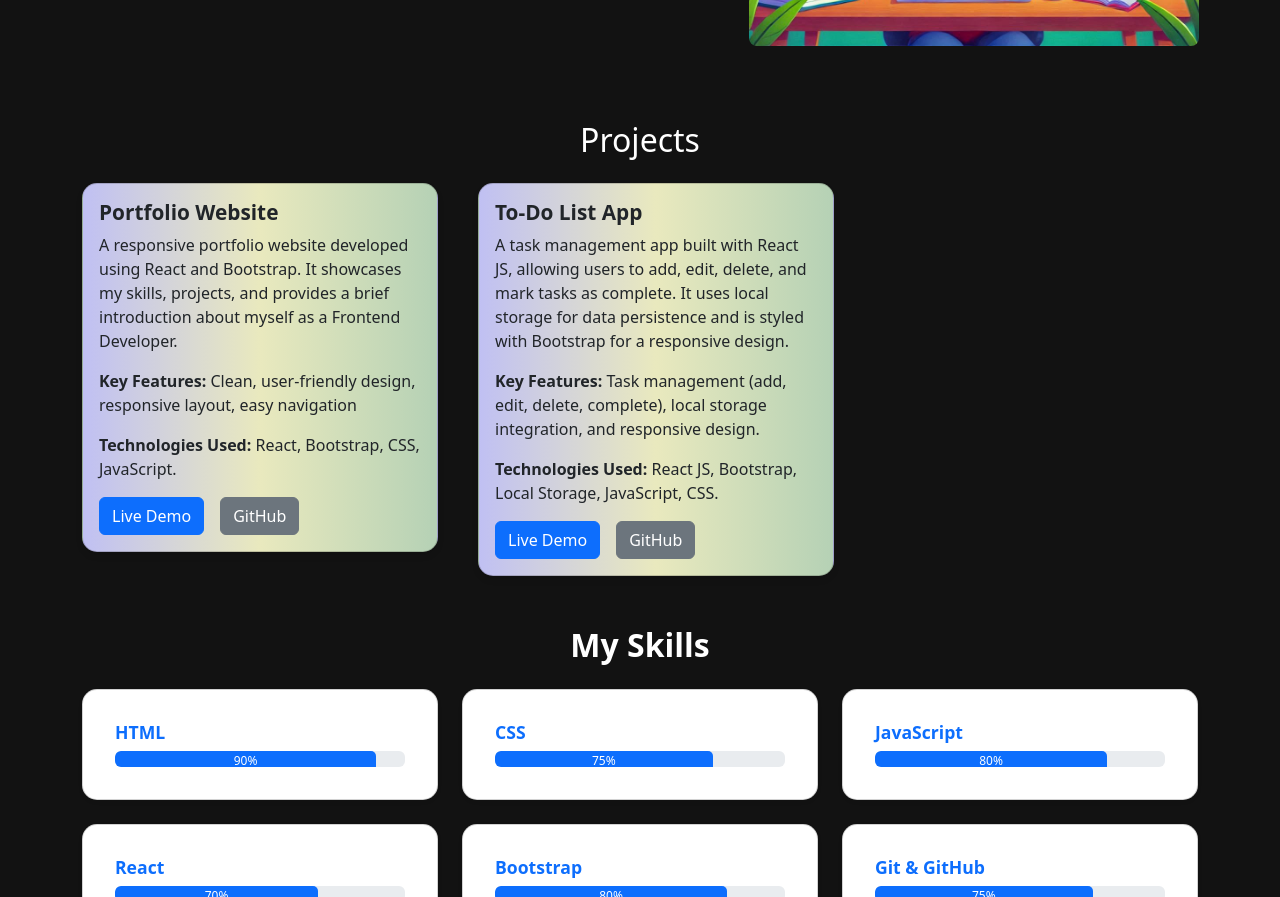
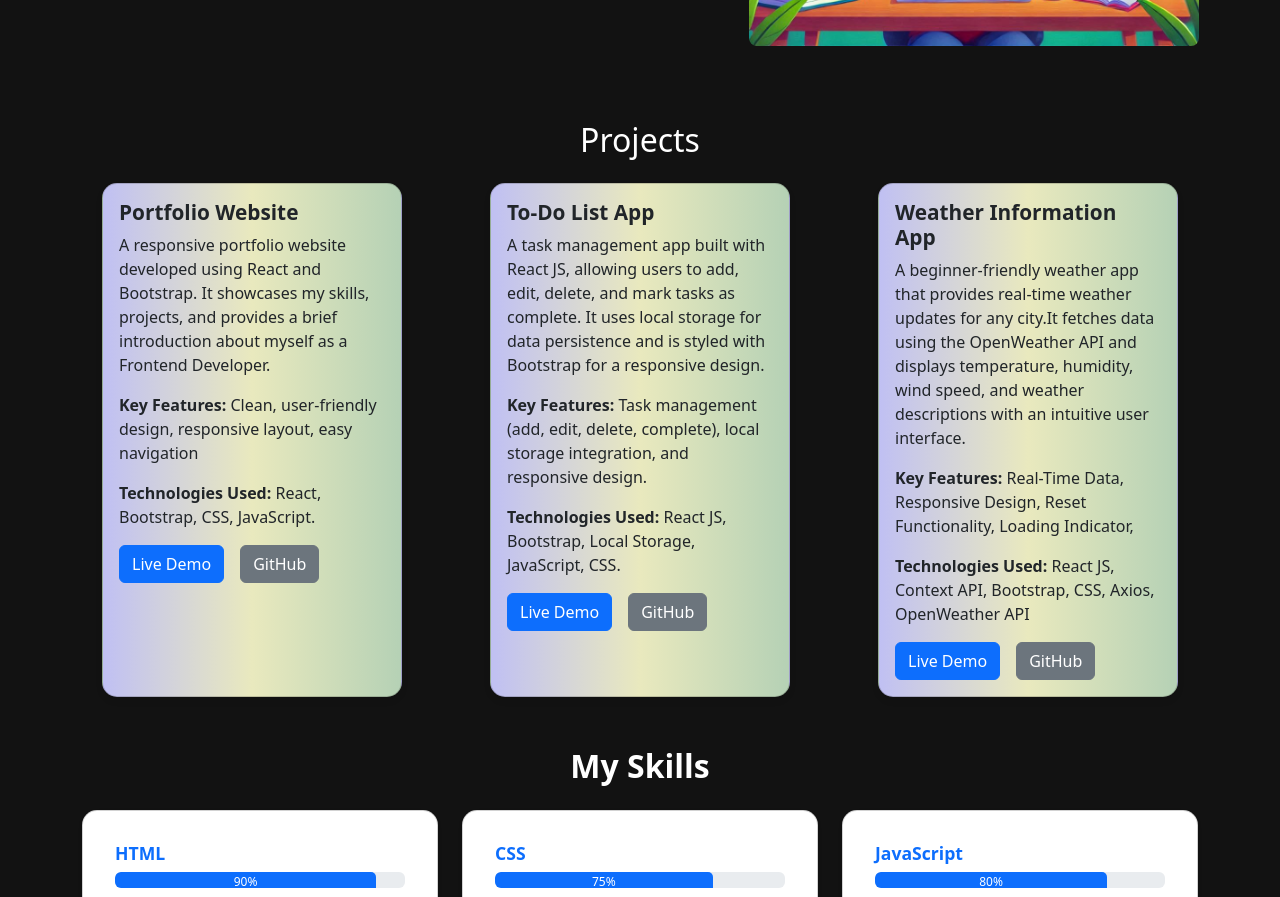
Before and after one commit to Ashwin-Satasiya/portfolio-website, a React (Vite) app: page / in a window 1280 px wide. Shown: the part 520-1417 px from the top of the page. Built offline with nearby package versions, Linux system fonts and the light colour scheme.

Commit message:
data updated

```diff
--- a/src/pages/Projects.css
+++ b/src/pages/Projects.css
@@ -3,6 +3,8 @@
 }
 
 .card-main-projects {
+  max-width: 300px;
+
   background: linear-gradient(
     to right,
     rgb(192, 192, 243),
@@ -16,3 +18,9 @@
   transform: translateY(-8px);
   box-shadow: 8px 5px 12px rgb(114, 133, 114);
 }
+
+@media (max-width: 991px) {
+  .project-main-row {
+    gap: 20px;
+  }
+}
--- a/src/pages/Projects.jsx
+++ b/src/pages/Projects.jsx
@@ -23,16 +23,27 @@ const Projects = () => {
       liveDemoLink: "https://to-do-crud-app.netlify.app/",
       gitHubLink: "https://github.com/Ashwin-Satasiya/todo-app",
     },
+    {
+      title: "Weather Information App",
+      description:
+        "A beginner-friendly weather app that provides real-time weather updates for any city.It fetches data using the OpenWeather API and displays temperature, humidity, wind speed, and weather descriptions with an intuitive user interface.",
+      keyFeatures:
+        "Real-Time Data, Responsive Design, Reset Functionality, Loading Indicator, ",
+      technologiesUsed:
+        "React JS, Context API, Bootstrap, CSS, Axios, OpenWeather API",
+      liveDemoLink: "https://weather-web-app111.netlify.app/",
+      gitHubLink: "https://github.com/Ashwin-Satasiya/weather-app.git",
+    },
   ];
 
   return (
     <div className="projects-main">
-      <div className="container">
+      <div className="container px-0">
         <h2 className="text-center mb-4">Projects</h2>
-        <div className="row gap-3">
+        <div className="row project-main-row justify-content-center">
           {projectData.length > 0 &&
             projectData.map((project) => (
-              <div className="col-md-4">
+              <div className="col-md-5 col-lg-4 d-flex justify-content-center px-0">
                 <div className="card card-main-projects">
                   <div className="card-body">
                     <h5 className="card-title">{project.title}</h5>
```
Also changed, not shown: public/images/portfolio-img.png.
